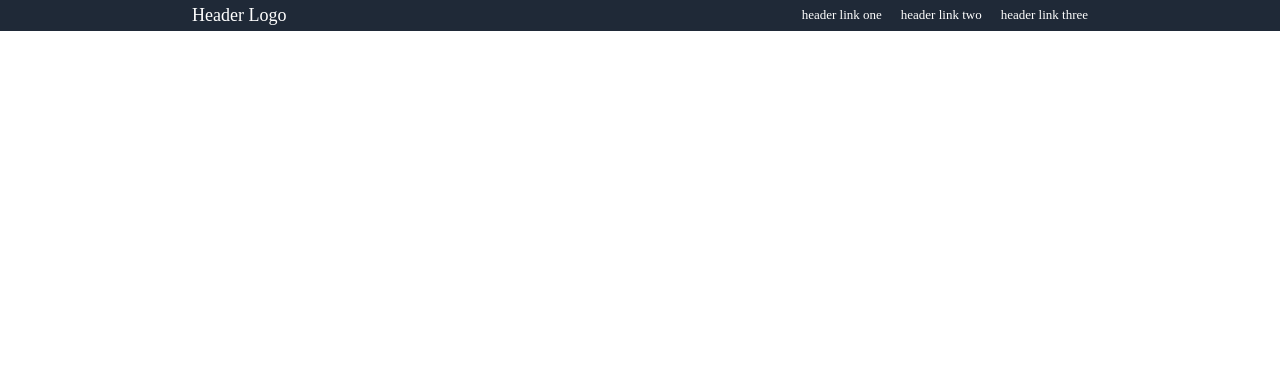
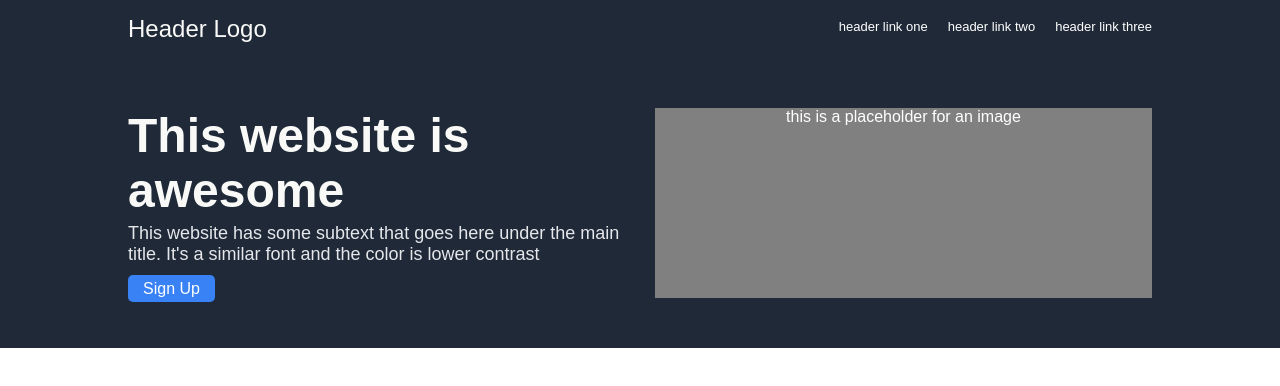
Before and after one commit to CHope12/Odin-First-Website, a plain HTML site: page index.html in a window 1280 px wide. Drawn offline with Linux system fonts and the light colour scheme.

Commit message:
First content block

```diff
--- a/css/style.css
+++ b/css/style.css
@@ -1,3 +1,7 @@
+* {
+    font-family: sans-serif;
+}
+
 body {
     margin: 0;
     padding: 0;
@@ -10,13 +14,18 @@ header{
     justify-content: space-between;
     padding: 5px;
     text-align: center;
-    color: white;
-    padding-left: 15%;
-    padding-right: 15%;
+    padding: 15px 10% 15px;
+
 }
 
 .logo {
-    font-size: large;
+    font-size: 24px;
+    color: #F9FAF8;
+}
+
+.links {
+    font-size: 18px;
+    color: #E5E7EB;
 }
 
 .no-decoration {
@@ -28,3 +37,44 @@ header{
     font-size: small;
     padding-left: 15px;
 }
+
+.first-content{
+    display: flex;
+    padding: 50px 10% 50px;
+    gap: 30px;
+    background-color: #1F2937;
+    color: white;
+}
+
+.first-content-left{
+    display: flex;
+    flex-direction: column;
+    flex: 1;
+}
+
+.first-content-left h1 {
+    font-size: 48px;
+    color: #F9FAF8;
+    margin: 0;
+}
+
+.first-content-left p {
+    font-size: 18px;
+    color: #E5E7EB;
+    margin: 5px 0px 15px;
+}
+
+.first-content-left btn {
+    background-color: #3882F6;
+    margin: auto;
+    border-radius: 5px;
+    padding: 5px 15px 5px;
+}
+
+.image-placeholder{
+    background-color: gray;
+    flex: 1;
+    display: absolute;
+    text-align: center;
+    vertical-align: middle;
+}
--- a/index.html
+++ b/index.html
@@ -19,5 +19,19 @@
             <a href="" class="no-decoration">header link three</a>
         </div>
     </header>
+
+    <!-- First Content -->
+    <div class="first-content">
+        <div class="first-content-left">
+            <h1>This website is awesome</h1>
+            <p>This website has some subtext that goes here under the main title. It's a similar font and the color is lower contrast</p>
+            <div>
+            <btn>Sign Up</btn>
+            </div>
+        </div>
+        <div class="image-placeholder">this is a placeholder for an image</span></span></div>
+    </div>
+
+
   </body>
 </html>
```
